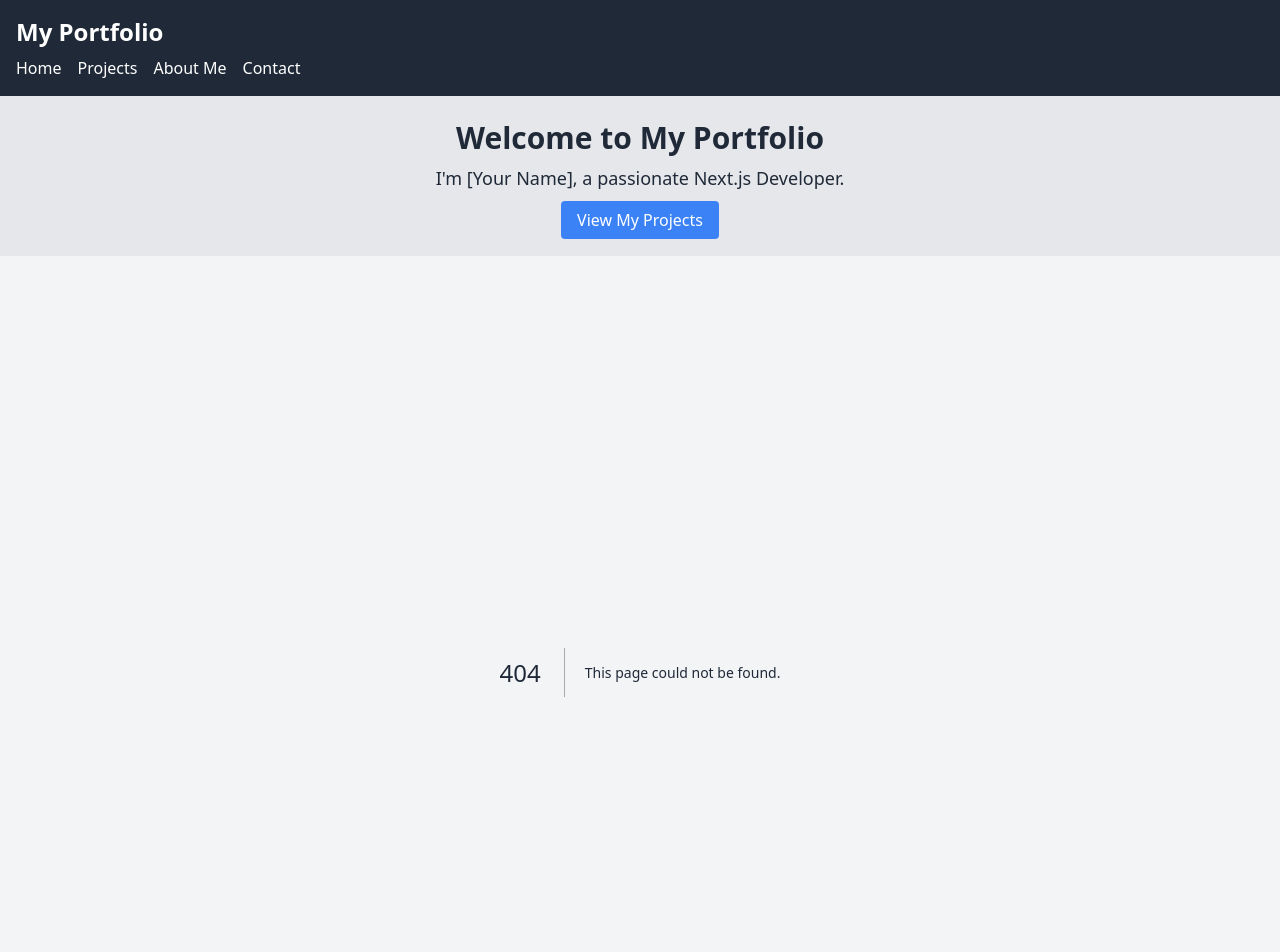
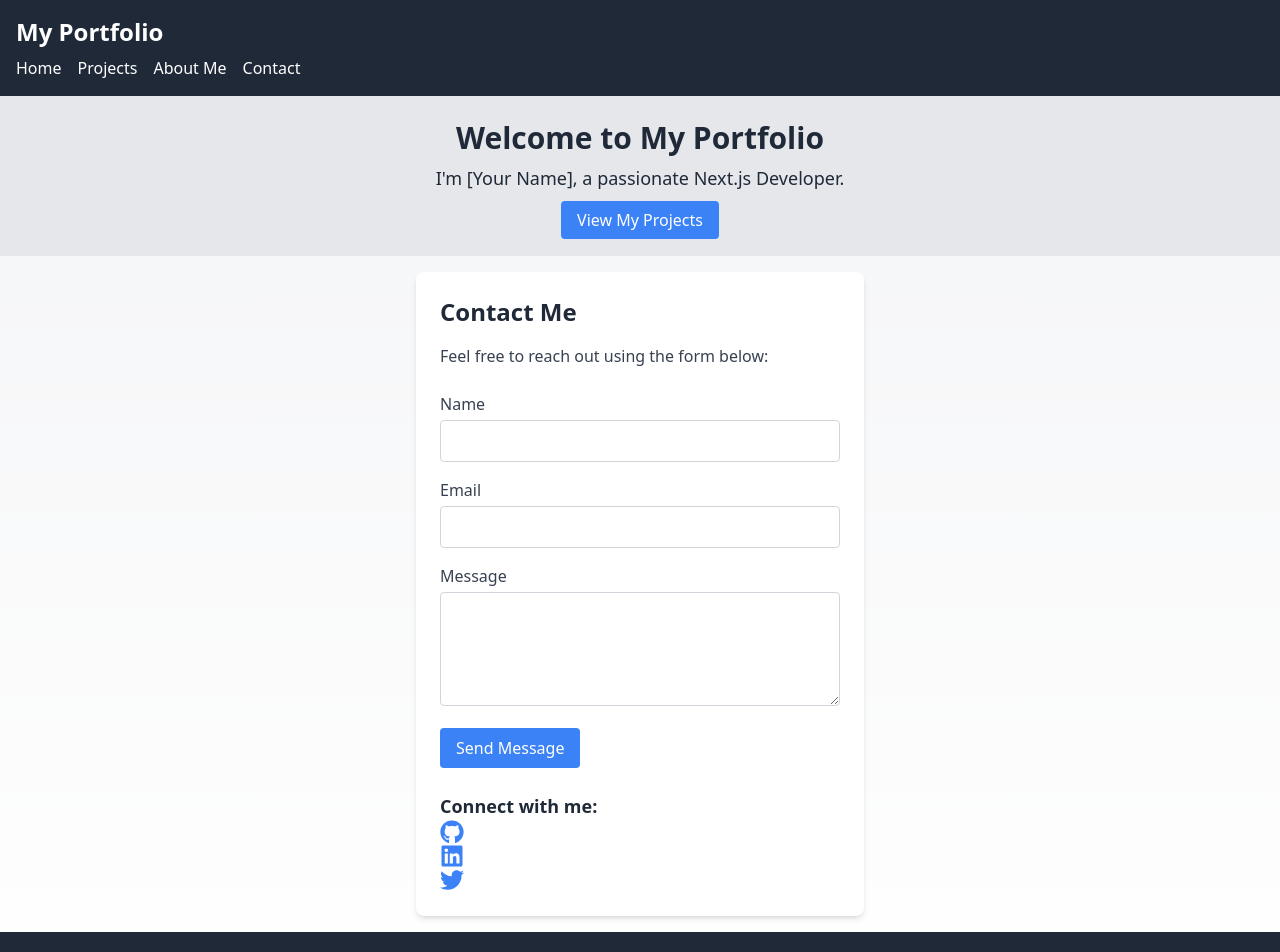
Before and after one commit to saikothouse/next-portfilo, a Next.js app: page /contact in a window 1280 px wide. Before the commit this address had no page. Shown: the top 952 px of the page. Built offline with nearby package versions, Linux system fonts and the light colour scheme.

Commit message:
Create page.js

```diff
--- /dev/null
+++ b/app/contact/page.js
@@ -0,0 +1,118 @@
+"use client";
+
+import { useState } from 'react';
+import emailjs from 'emailjs-com';
+import { FaGithub, FaLinkedin, FaTwitter } from 'react-icons/fa'; // Importing icons
+
+export default function Contact() {
+  const [formData, setFormData] = useState({
+    name: '',
+    email: '',
+    message: '',
+  });
+  const [status, setStatus] = useState('');
+  const [loading, setLoading] = useState(false);
+
+  const handleChange = (e) => {
+    const { name, value } = e.target;
+    setFormData({ ...formData, [name]: value });
+  };
+
+  const handleSubmit = (e) => {
+    e.preventDefault();
+    setLoading(true);
+    setStatus('');
+
+    emailjs.send('YOUR_SERVICE_ID', 'YOUR_TEMPLATE_ID', formData, 'YOUR_PUBLIC_KEY') // Use your actual public key here
+      .then((response) => {
+        console.log('SUCCESS!', response.status, response.text);
+        setStatus('Message sent successfully!');
+        setFormData({ name: '', email: '', message: '' }); // Clear form
+      })
+      .catch((err) => {
+        console.error('FAILED...', err);
+        setStatus('Failed to send message. Please try again later.');
+      })
+      .finally(() => {
+        setLoading(false);
+      });
+  };
+
+  return (
+    <div className="max-w-md mx-auto p-6 bg-white rounded-lg shadow-md">
+      <h2 className="text-2xl font-bold mb-4">Contact Me</h2>
+      <p className="text-gray-700 mb-6">Feel free to reach out using the form below:</p>
+
+      <form onSubmit={handleSubmit}>
+        <div className="mb-4">
+          <label className="block text-gray-700 mb-1" htmlFor="name">Name</label>
+          <input
+            type="text"
+            id="name"
+            name="name"
+            value={formData.name}
+            onChange={handleChange}
+            required
+            className="w-full p-2 border border-gray-300 rounded focus:outline-none focus:ring-2 focus:ring-blue-500"
+          />
+        </div>
+
+        <div className="mb-4">
+          <label className="block text-gray-700 mb-1" htmlFor="email">Email</label>
+          <input
+            type="email"
+            id="email"
+            name="email"
+            value={formData.email}
+            onChange={handleChange}
+            required
+            className="w-full p-2 border border-gray-300 rounded focus:outline-none focus:ring-2 focus:ring-blue-500"
+          />
+        </div>
+
+        <div className="mb-4">
+          <label className="block text-gray-700 mb-1" htmlFor="message">Message</label>
+          <textarea
+            id="message"
+            name="message"
+            value={formData.message}
+            onChange={handleChange}
+            required
+            rows="4"
+            className="w-full p-2 border border-gray-300 rounded focus:outline-none focus:ring-2 focus:ring-blue-500"
+          />
+        </div>
+
+        <button
+          type="submit"
+          className={`bg-blue-500 text-white px-4 py-2 rounded hover:bg-blue-600 transition duration-300 ${loading ? 'opacity-50 cursor-not-allowed' : ''}`}
+          disabled={loading}
+        >
+          {loading ? 'Sending...' : 'Send Message'}
+        </button>
+      </form>
+
+      {status && (
+        <p className={`mt-4 ${status.includes('successfully') ? 'text-green-500' : 'text-red-500'}`}>
+          {status}
+        </p>
+      )}
+
+      {/* Social Media Links with Icons */}
+      <div className="mt-6">
+        <h3 className="text-lg font-semibold">Connect with me:</h3>
+        <div class Name="flex justify-center space-x-4 mt-2">
+          <a href="https://github.com/YOUR_GITHUB" className="text-blue-500 hover:underline" aria-label="GitHub">
+            <FaGithub size={24} />
+          </a>
+          <a href="https://linkedin.com/in/YOUR_LINKEDIN" className="text-blue-500 hover:underline" aria-label="LinkedIn">
+            <FaLinkedin size={24} />
+          </a>
+          <a href="https://twitter.com/YOUR_TWITTER" className="text-blue-500 hover:underline" aria-label="Twitter">
+            <FaTwitter size={24} />
+          </a>
+        </div>
+      </div>
+    </div>
+  );
+}
```
